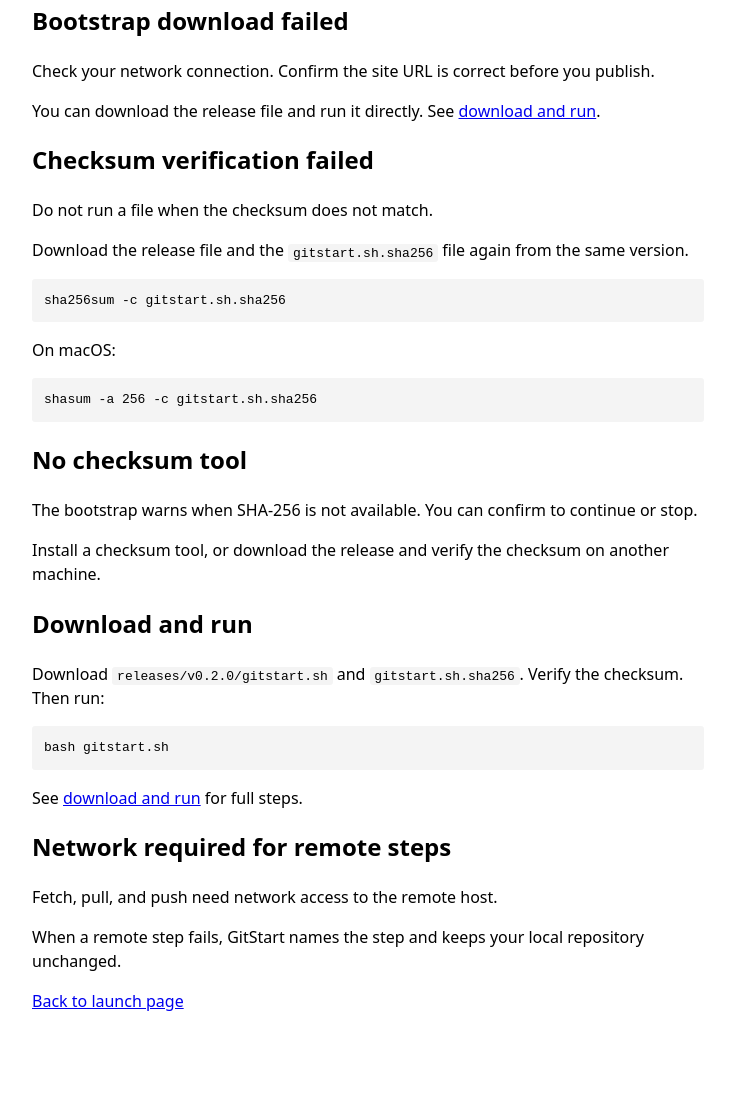
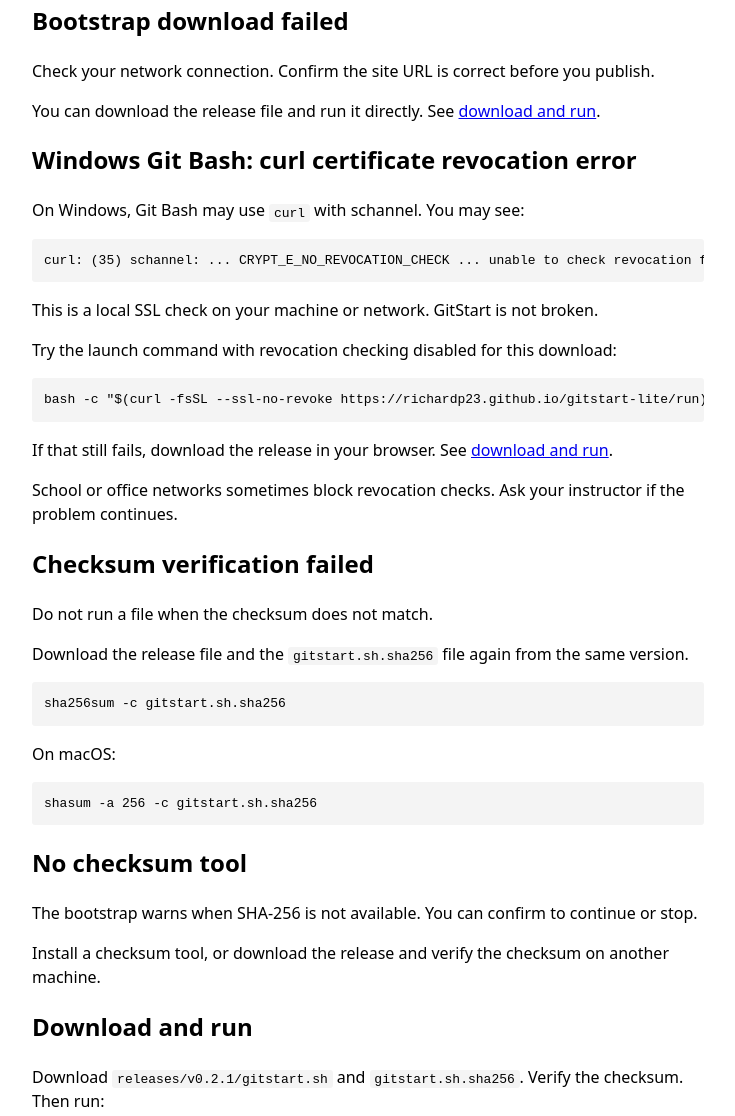
Before and after one commit to richardp23/gitstart-lite, a plain HTML site: page site/docs/troubleshooting.html in a window 1280 px wide. Shown: the part 382-1498 px from the top of the page, without its empty margins (272-1007 px from the left). Before the commit the page ends 1427 px from the top, so only its background shows below. Drawn offline with Linux system fonts and the light colour scheme.

Commit message:
docs(troubleshooting): add guidance for curl revocation errors on Windows

```diff
--- a/site/docs/troubleshooting.html
+++ b/site/docs/troubleshooting.html
@@ -24,6 +24,15 @@
   <p>Check your network connection. Confirm the site URL is correct before you publish.</p>
   <p>You can download the release file and run it directly. See <a href="offline.html">download and run</a>.</p>
 
+  <h2>Windows Git Bash: curl certificate revocation error</h2>
+  <p>On Windows, Git Bash may use <code>curl</code> with schannel. You may see:</p>
+  <pre>curl: (35) schannel: ... CRYPT_E_NO_REVOCATION_CHECK ... unable to check revocation for the certificate.</pre>
+  <p>This is a local SSL check on your machine or network. GitStart is not broken.</p>
+  <p>Try the launch command with revocation checking disabled for this download:</p>
+  <pre>bash -c "$(curl -fsSL --ssl-no-revoke https://richardp23.github.io/gitstart-lite/run)"</pre>
+  <p>If that still fails, download the release in your browser. See <a href="offline.html">download and run</a>.</p>
+  <p>School or office networks sometimes block revocation checks. Ask your instructor if the problem continues.</p>
+
   <h2>Checksum verification failed</h2>
   <p>Do not run a file when the checksum does not match.</p>
   <p>Download the release file and the <code>gitstart.sh.sha256</code> file again from the same version.</p>
@@ -36,7 +45,7 @@
   <p>Install a checksum tool, or download the release and verify the checksum on another machine.</p>
 
   <h2>Download and run</h2>
-  <p>Download <code>releases/v0.2.0/gitstart.sh</code> and <code>gitstart.sh.sha256</code>. Verify the checksum. Then run:</p>
+  <p>Download <code>releases/v0.2.1/gitstart.sh</code> and <code>gitstart.sh.sha256</code>. Verify the checksum. Then run:</p>
   <pre>bash gitstart.sh</pre>
   <p>See <a href="offline.html">download and run</a> for full steps.</p>
 
```
Also changed, not shown: site/docs/offline.html (+3 -2 lines), site/index.html (+4 -1 lines), site/stable.txt, 13 other files.
